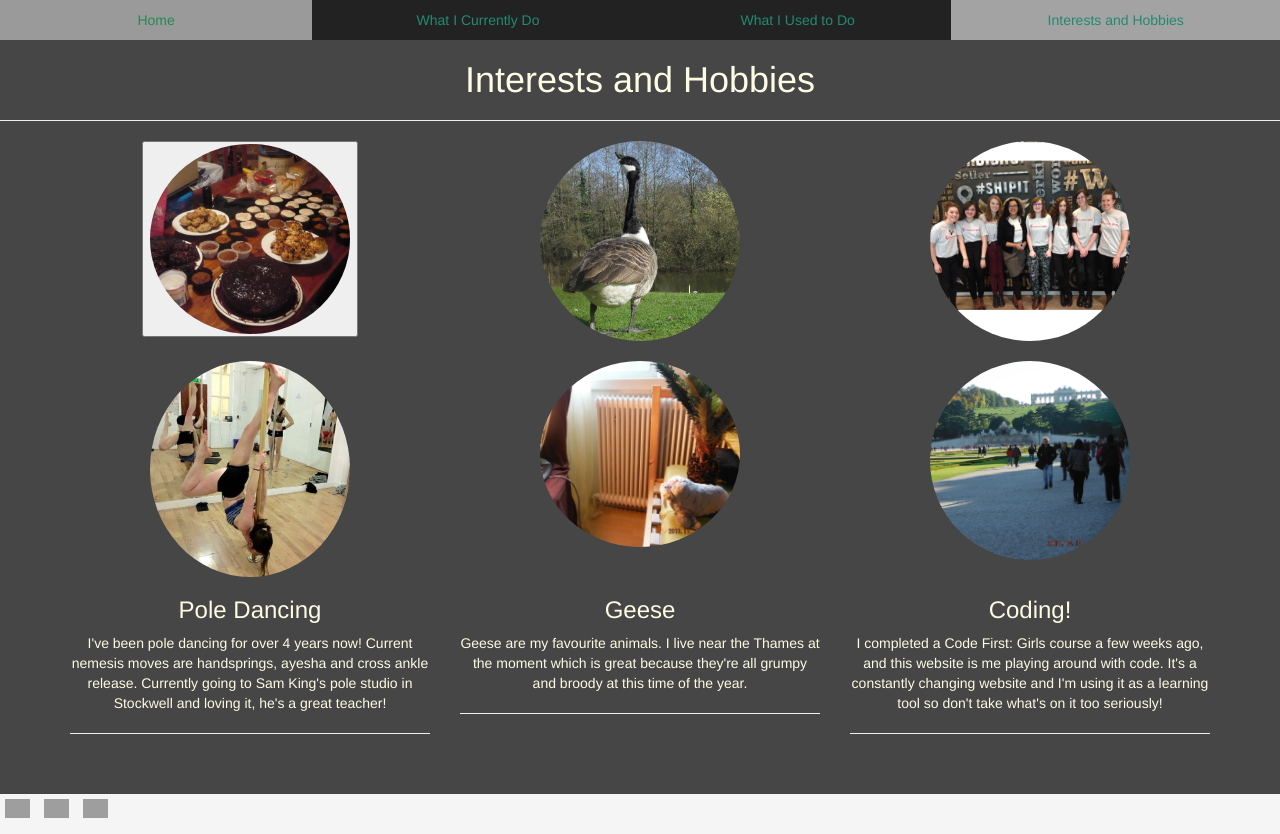
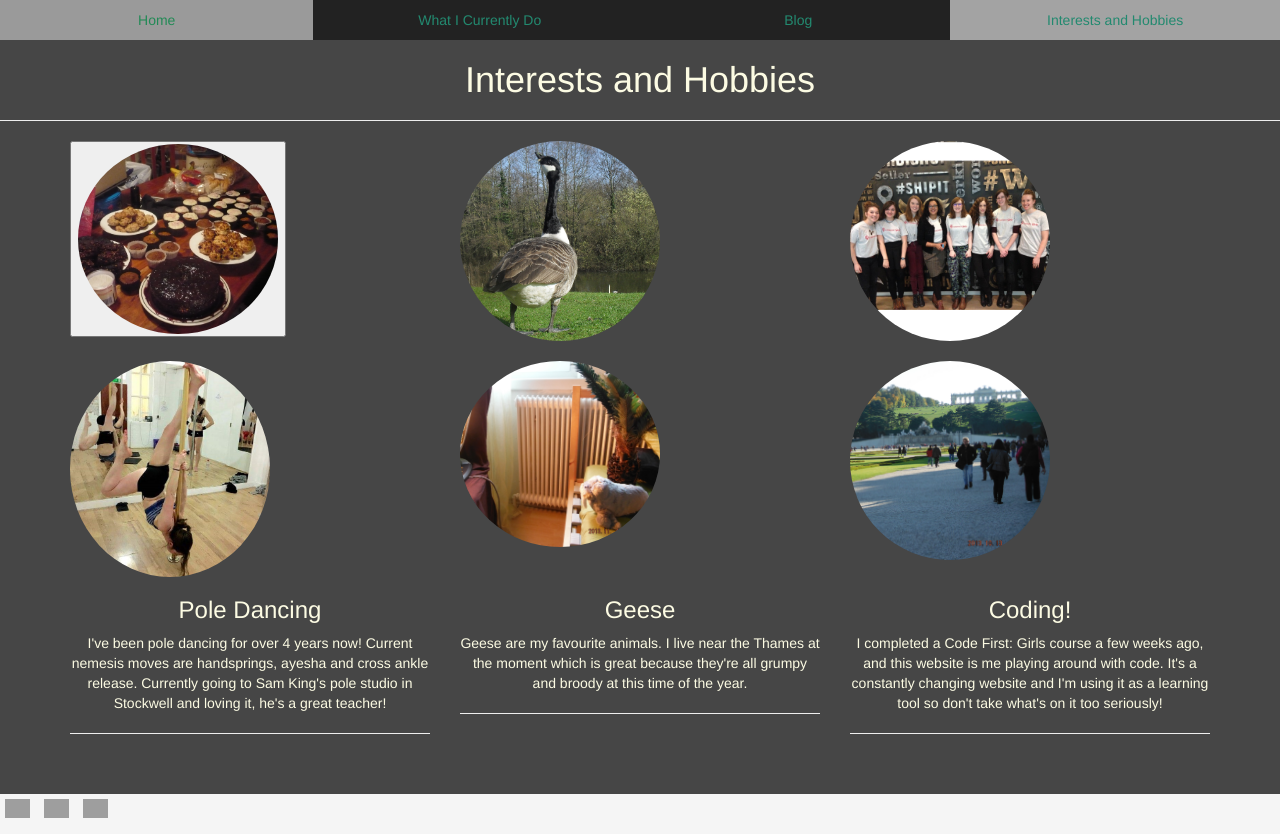
Before and after one commit to BNewing/bnewing.github.io, a PHP site: page /inmysparetime.html in a window 1280 px wide. Run offline with PHP 8.4, Linux system fonts and the light colour scheme; grey boxes are pictures that could not be loaded.

Commit message:
Addition of Blog Page

```diff
--- a/CSS.css
+++ b/CSS.css
@@ -1,8 +1,5 @@
-body {
-  background-color: #464646;
-}
 
-body.homepage {
+body.homepage{
   background-image: url('images/Background.jpg');
   background-repeat: no-repeat;
   background-attachment: fixed;
@@ -11,11 +8,9 @@ body.homepage {
   color: #FCFBE3;
 }
 
-p {
-	text-align: center;
-  color: #FCFBE3;
+body {
+  background-color: #464646;
 }
-
 
 p.contact {
   text-align:left;
@@ -23,7 +18,7 @@ p.contact {
 }
 
 
-h1, h2, h3, h4 {
+p, h1, h2, h3, h4 {
   color: #FCFBE3;
   text-align: center;
 }
--- a/index.html
+++ b/index.html
@@ -20,7 +20,7 @@
 <ul class="nav nav-justified">
 	<li role="presentation" class="active"><a href="index.html">Home</a></li>
 	<li role="presentation"><a href="whaticurrentlydo.html">What I Currently Do</a></li>
-	<li role="presentation"><a href="whatiusedtodo.html">What I Used to Do</a></li>
+	<li role="presentation"><a href="blog.html">Blog</a></li>
 	<li role="presentation"><a href="inmysparetime.html">Interests and Hobbies</a></li>
 </ul>
 
--- a/inmysparetime.html
+++ b/inmysparetime.html
@@ -21,7 +21,7 @@
 <ul class="nav nav-justified">
 	<li role="presentation"><a href="index.html">Home</a></li>
 	<li role="presentation"><a href="whaticurrentlydo.html">What I Currently Do</a></li>
-	<li role="presentation"><a href="whatiusedtodo.html">What I Used to Do</a></li>
+	<li role="presentation"><a href="blog.html">Blog</a></li>
 	<li role="presentation" class="active"><a href="inmysparetime.html">Interests and Hobbies</a></li>
 </ul>
 
@@ -33,17 +33,17 @@
 <!-- Image rows-->
 <div class='container'>
 	<div class='row'>
-		<div class='col-sm-4 col-xs-12' style="text-align:center">
+		<div class='col-sm-4 col-xs-12'>
 			<button id="bakingButton">
 				<img class='img-circle' src="images/Baking.JPG" alt="Charity Bake Sale Baking" width="200">
 			</button><br>
 		</div>
 
-		<div class='col-sm-4 col-xs-12' style="text-align:center">
+		<div class='col-sm-4 col-xs-12'>
 			<img class='img-circle' src="images/CanadaGoose.jpg" alt="Regal Canada Goose" width="200">
 		</div>
 
-		<div class='col-sm-4 col-xs-12' style="text-align:center">
+		<div class='col-sm-4 col-xs-12'>
 			<img class='img-circle' src="images/TwitterTeam.JPG" alt="CF:G Team at the Twitter/Elle event" width="200">
 		</div>
 	</div>
@@ -54,15 +54,15 @@
 
 <div class='container'>
 	<div class='row'>
-		<div class='col-sm-4 col-xs-12' style="text-align:center">
+		<div class='col-sm-4 col-xs-12'>
 			<img class='img-circle' src="images/Pole.jpeg" alt="Pole Move!" width="200">
 		</div>
 
-		<div class='col-sm-4 col-xs-12' style="text-align:center">
+		<div class='col-sm-4 col-xs-12'>
 			<img class='img-circle' src="images/Walrus.JPG" alt="Walrus sunning himself" width="200">
 		</div>
 
-		<div class='col-sm-4 col-xs-12' style="text-align:center">
+		<div class='col-sm-4 col-xs-12'>
 			<img class='img-circle' src="images/Vienna.JPG" alt="Schoenbrunn in Vienna" width="200">
 		</div>
 	</div>
@@ -78,10 +78,10 @@
     <span class="close">x</span>
     	<div class="container">
     		<div class="row">
-    			<div class='col-sm-6 col-xs-12' style="text-align:center">
+    			<div class='col-sm-6 col-xs-12'>
 					<img class='img-circle' src="images/Baking.JPG" alt="Charity Bake Sale Baking" width="400">
 				</div>
-    			<div class='col-sm-6 col-xs-12' style="text-align:center">
+    			<div class='col-sm-6 col-xs-12'>
 					<h3 align='center'>Baking</h3>
 					<p> Baking is really fun!</p>
 				</div>
@@ -94,19 +94,19 @@
 
 <div class='container'>
 	<div class='row'>
-		<div class='col-sm-4 col-xs-12' style="text-align:center">
+		<div class='col-sm-4 col-xs-12'>
 			<h3 align='center'> Pole Dancing</h3>
 				<p> I've been pole dancing for over 4 years now! Current nemesis moves are handsprings, ayesha and cross ankle release. Currently going to Sam King's pole studio in Stockwell and loving it, he's a great teacher!</p>
 				<hr> <br>
 		</div>
 
-		<div class='col-sm-4 col-xs-12' style="text-align:center">
+		<div class='col-sm-4 col-xs-12'>
 			<h3 align='center'> Geese </h3>
 			<p> Geese are my favourite animals. I live near the Thames at the moment which is great because they're all grumpy and broody at this time of the year.</p>
 			<hr> <br>
 		</div>
 
-		<div class='col-sm-4 col-xs-12' style="text-align:center">
+		<div class='col-sm-4 col-xs-12'>
 			<h3 align='center'> Coding! </h1>
 			<p> I completed a Code First: Girls course a few weeks ago, and this website is me playing around with code. It's a constantly changing website and I'm using it as a learning tool so don't take what's on it too seriously!
 			</p> <hr> <br>
@@ -130,34 +130,6 @@
         <img src="https://simplesharebuttons.com/images/somacro/twitter.png" alt="Twitter" />
     </a>
 
-<script>
-    // Get the modal
-var modal = document.getElementById('bakingModal');
-
-// Get the button that opens the modal
-var btn = document.getElementById("bakingButton");
-
-// Get the <span> element that closes the modal
-var span = document.getElementsByClassName("close")[0];
-
-// When the user clicks on the button, open the modal
-btn.onclick = function() {
-    modal.style.display = "block";
-}
-
-// When the user clicks on <span> (x), close the modal
-span.onclick = function() {
-    modal.style.display = "none";
-}
-
-// When the user clicks anywhere outside of the modal, close it
-window.onclick = function(event) {
-    if (event.target == modal) {
-        modal.style.display = "none";
-    }
-}
-
-</script>
 </footer>
 
 </html>
--- a/whaticurrentlydo.html
+++ b/whaticurrentlydo.html
@@ -22,7 +22,7 @@
 <ul class="nav nav-justified">
 	<li role="presentation"><a href="index.html">Home</a></li>
 	<li role="presentation" class="active"><a href="whaticurrentlydo.html">What I Currently Do</a></li>
-	<li role="presentation"><a href="whatiusedtodo.html">What I Used to Do</a></li>
+	<li role="presentation"><a href="blog.html">Blog</a></li>
 	<li role="presentation"><a href="inmysparetime.html">Interests and Hobbies</a></li>
 </ul>
 
```
Also changed, not shown: blog.html (renamed from whatiusedtodo.html, +12 -28 lines).
